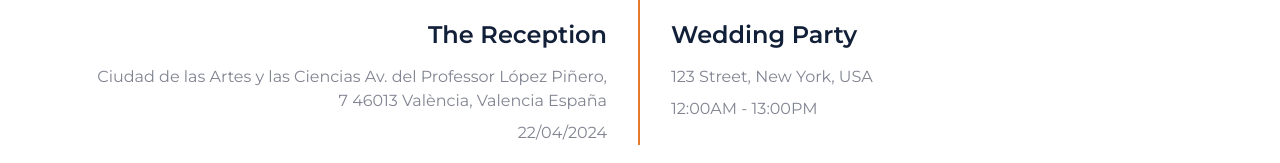
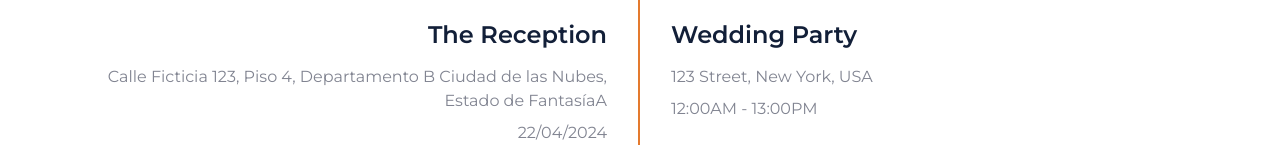
Before and after one commit to nnerea12/05_REP_BODAS, a plain HTML site: page index.html in a window 1280 px wide. Shown: the part 5195-5358 px from the top of the page. Drawn offline with nearby package versions, Linux system fonts and the light colour scheme.

Commit message:
cambios fecha y lugar 2

```diff
--- a/index.html
+++ b/index.html
@@ -304,10 +304,8 @@
                     <div class="text-center text-md-right mr-md-3 mb-4 mb-md-0">
                         <img class="img-fluid mb-4" src="img/event-1.jpg" alt="">
                         <h4 class="mb-3">The Reception</h4>
-                        <p class="mb-2">Ciudad de las Artes y las Ciencias
-Av. del Professor López Piñero, 7
-46013 València, Valencia
-España</p>
+                        <p class="mb-2">Calle Ficticia 123, Piso 4, Departamento B
+                            Ciudad de las Nubes, Estado de FantasíaA</p>
                         <p class="mb-0">22/04/2024</p>
                     </div>
                 </div>
```
